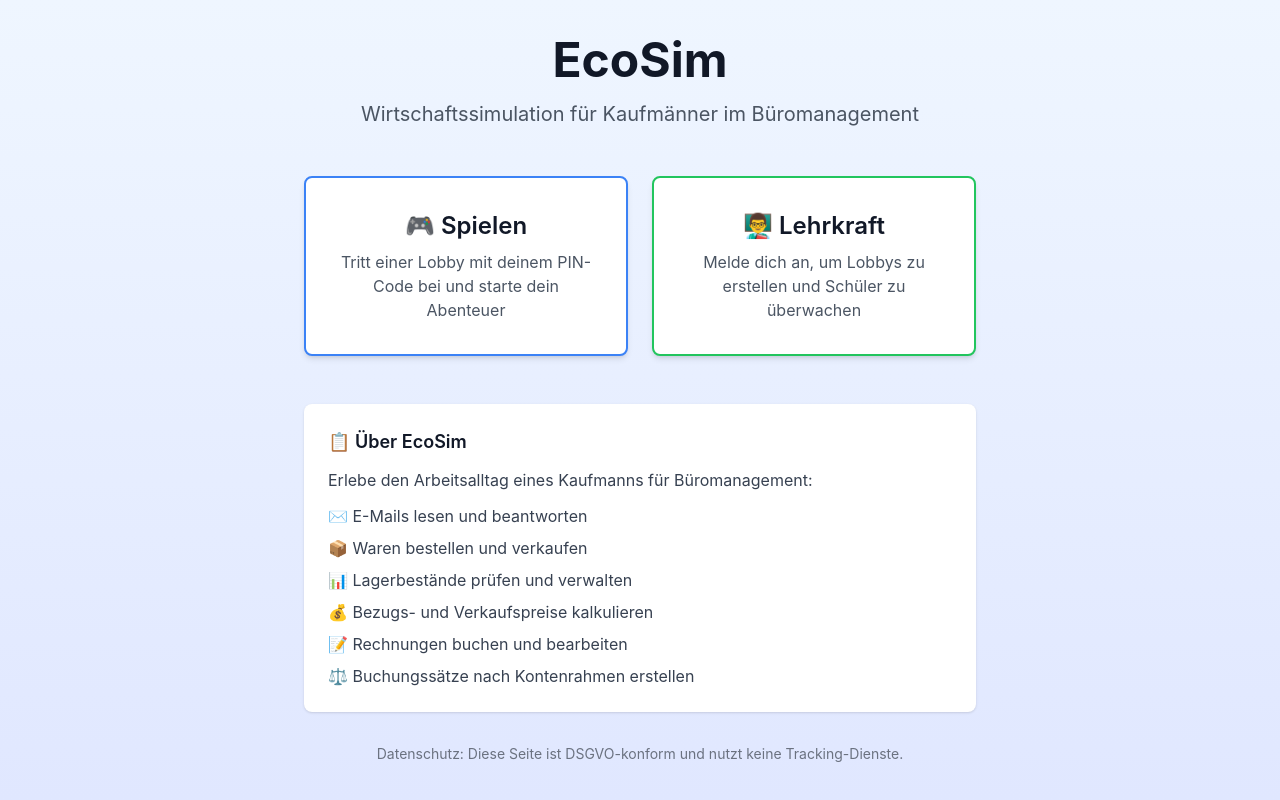
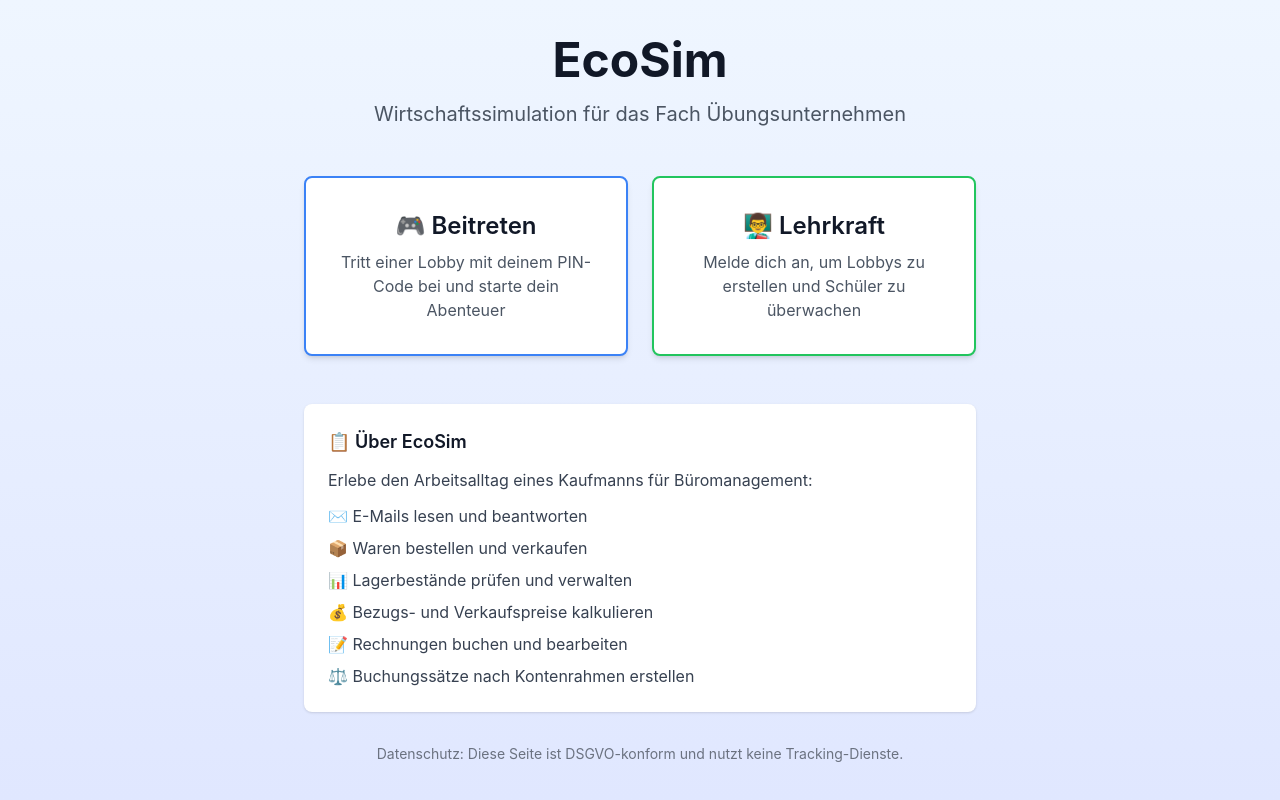
Before and after one commit to swjnmang/ecosim, a Next.js app: page / in a window 1280 px wide. Built offline with nearby package versions, Linux system fonts and the light colour scheme.

Commit message:
Update homepage text: change to 'Übungsunternehmen' and 'Beitreten'

```diff
--- a/src/app/page.tsx
+++ b/src/app/page.tsx
@@ -6,7 +6,7 @@ export default function Home() {
       <div className="max-w-2xl text-center">
         <h1 className="text-5xl font-bold text-gray-900 mb-4">EcoSim</h1>
         <p className="text-xl text-gray-600 mb-12">
-          Wirtschaftssimulation für Kaufmänner im Büromanagement
+          Wirtschaftssimulation für das Fach Übungsunternehmen
         </p>
 
         <div className="grid grid-cols-1 md:grid-cols-2 gap-6">
@@ -16,7 +16,7 @@ export default function Home() {
             className="p-8 bg-white rounded-lg shadow-md hover:shadow-lg transition border-2 border-blue-500"
           >
             <h2 className="text-2xl font-semibold text-gray-900 mb-2">
-              🎮 Spielen
+              🎮 Beitreten
             </h2>
             <p className="text-gray-600">
               Tritt einer Lobby mit deinem PIN-Code bei und starte dein Abenteuer
```
